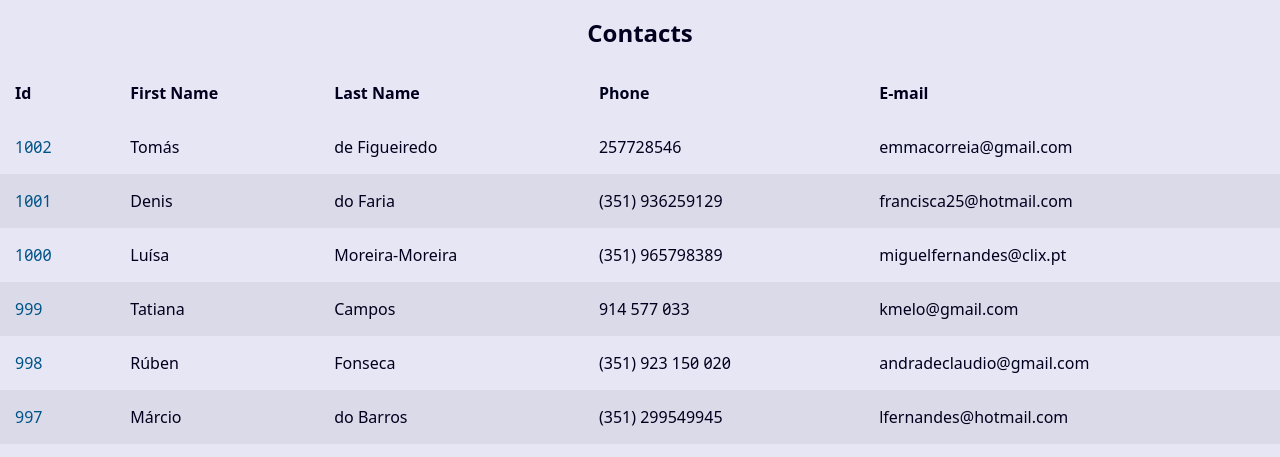
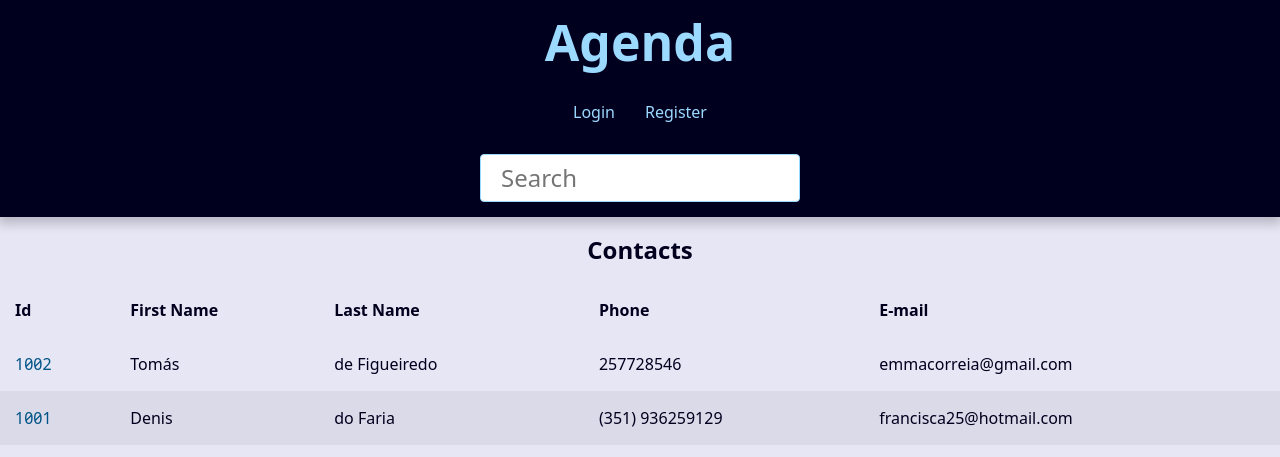
Before and after one commit to maviam/ContactsDjango, a Django app: page / in a window 1280 px wide. Shown: the top 457 px of the page. Run offline with Django 5.2, Linux system fonts and the light colour scheme; data comes from the database, SQL or seed files in the repository.

Commit message:
Search Contact and Menu

```diff
--- a/base_templates/global/base.html
+++ b/base_templates/global/base.html
@@ -5,11 +5,12 @@
 <head>
     <meta charset="UTF-8">
     <meta name="viewport" content="width=device-width, initial-scale=1.0">
-    <title>{{page_title}}</title>
+    <title>{{page_title}} - Django App</title>
     <link rel="stylesheet" href="{% static 'global/css/reset.css' %}">
     <link rel="stylesheet" href="{% static 'global/css/style.css' %}">
 </head>
 <body>
+    {% include "global/partials/header.html" %}
     <main>
         {% block content %}
             Aqui vai aparecer o conteúdo principal de cada página
--- a/base_templates/global/partials/header.html
+++ b/base_templates/global/partials/header.html
@@ -0,0 +1,17 @@
+<header class="header">
+    <h1 class="header-heading">
+        <a href="{% url 'contact:index' %}" class="header-link">Agenda</a>
+    </h1>
+    <nav class="menu">
+        <ul class="menu-list">
+            <li class="menu-item"><a href="#" class="menu-link"> Login </a></li>
+            <li class="menu-item"><a href="#" class="menu-link"> Register </a></li>
+        </ul>
+    </nav>
+
+    <div class="search">
+        <form action="{% url "contact:search" %}" method="get">
+            <input type="search" class="search-input" placeholder="Search" id="search" name="q"  value="{{ request.GET.q }}">
+        </form>
+    </div>
+</header>
--- a/contact/templates/contact/index.html
+++ b/contact/templates/contact/index.html
@@ -2,6 +2,7 @@
 
 {% block content %}
 
+    {% if contacts %}
         <table class="contacts-table">
             <caption class="table-caption">Contacts</caption>
             <thead>
@@ -25,6 +26,11 @@
                 {% endfor %}
             </tbody>
         </table>
+    {% else %}
+        <div class="single-contact">
+            <h1 class="single-contact-name">Nenhum contato encontrado!</h1>
+        </div>
+    {% endif %}
 
 
 {% endblock content %}
--- a/contact/urls.py
+++ b/contact/urls.py
@@ -3,6 +3,7 @@ from contact import views
 
 app_name = 'contact'
 urlpatterns = [
+    path("search/", views.search, name="search"),
     path('<int:contact_id>', views.contact, name="contact"),
     path('', views.index, name='index')
 ]
--- a/contact/views.py
+++ b/contact/views.py
@@ -1,5 +1,6 @@
-from django.shortcuts import render, get_object_or_404
+from django.shortcuts import render, get_object_or_404, redirect
 from contact.models import Contact
+from django.db.models import Q
 
 # Create your views here.
 def index(request):
@@ -14,13 +15,33 @@ def index(request):
         context
     )
 
+# Search for a contact
+def search(request):
+    # search_value = request.GET
+    # print(search_value)
+    search_value = request.GET.get('q','').strip()
+
+    if search_value == "":
+        return redirect("contact:index")
+
+    contacts = Contact.objects.filter(show=True).filter(Q(first_name__icontains=search_value) | Q(last_name__icontains=search_value)).order_by("-id")[0:10]
+    context = {
+        'contacts': contacts,
+        'page_title': 'Contacts'
+    }
+
+    return render(
+        request,
+        'contact/index.html',
+        context
+    )
 
 # See a specific contact
 def contact(request, contact_id):
     single_contact = get_object_or_404(Contact.objects, id=contact_id, show=True)
     context = {
         'contact': single_contact,
-        'page_title': f"Contact no. {contact_id}"
+        'page_title': f"{single_contact.first_name} {single_contact.last_name}"
     }
     return render(
         request,
```
Lines whose indentation alone changed are shown as unchanged.
